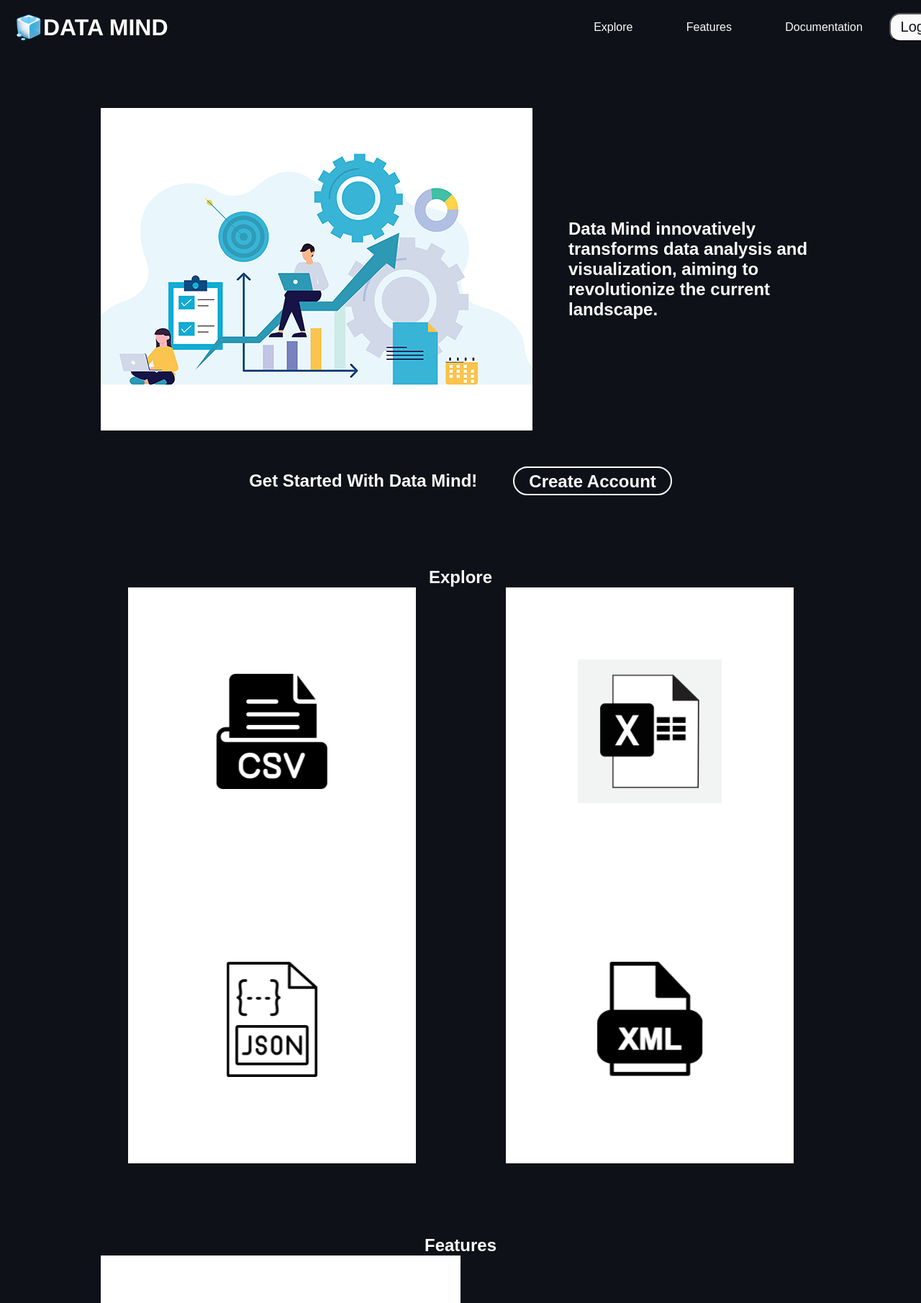
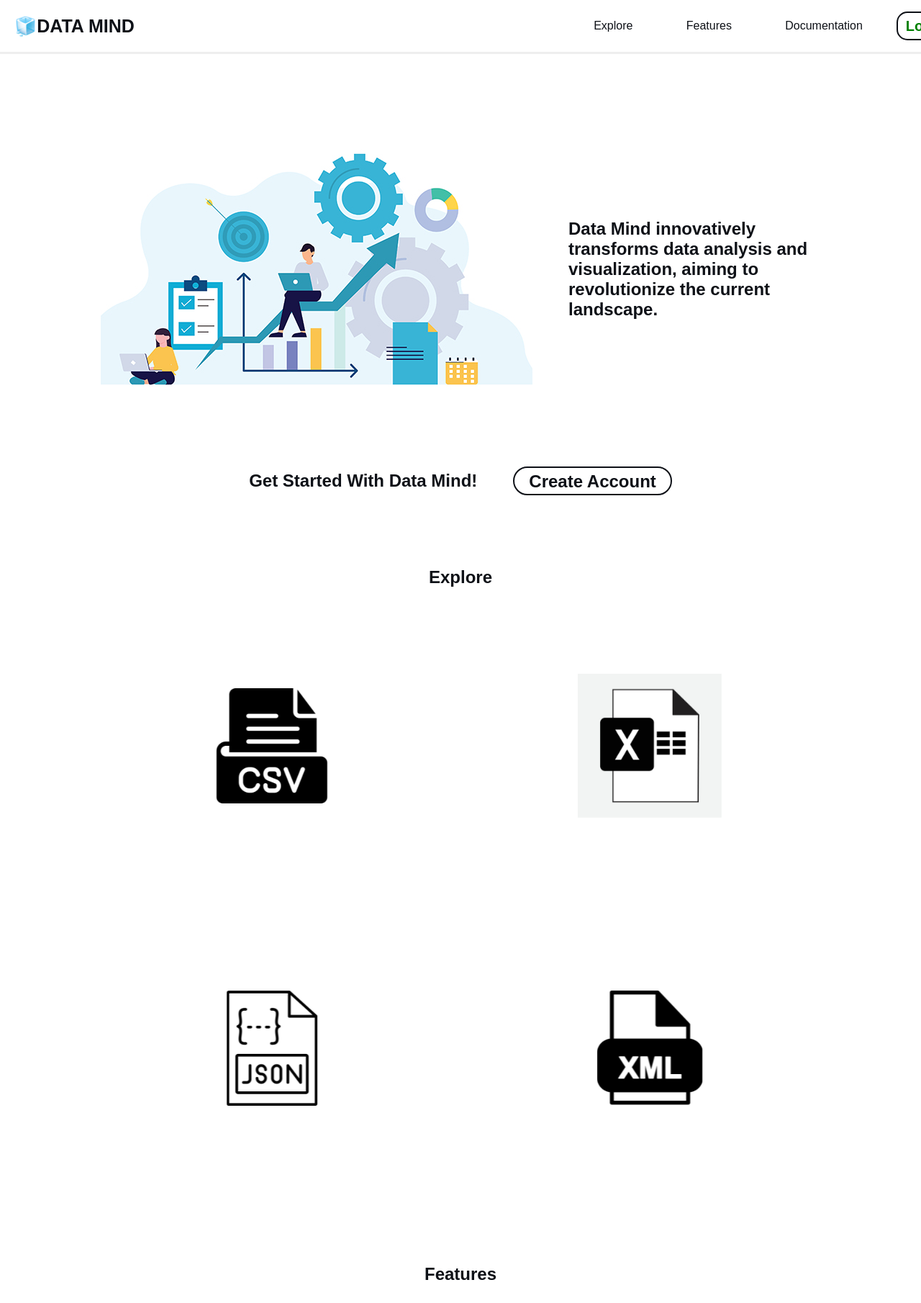
Before and after one commit to tHimanshu2003/Data-Analysis-Web-App, a Flask app: page / in a window 1280 px wide. Shown: the top 1810 px of the page at 72% size. Run offline with Flask 3, Linux system fonts and the light colour scheme.

Commit message:
Improved

```diff
--- a/frontend/static/app.css
+++ b/frontend/static/app.css
@@ -4,19 +4,22 @@
     box-sizing: border-box;
   }
   body {
-    background-color: rgb(14, 17, 23);
     font-family: "Source Sans Pro", sans-serif;
-    color: rgb(250, 250, 250);
+    background-color: #fff;
+    color: rgb(14, 17, 23);
   }
   button {
-    background-color: rgb(250, 250, 250);
+    /* background-color: rgb(250, 250, 250);
     color: rgb(14, 17, 23);
-    font-family: "Source Sans Pro", sans-serif;
-    font-weight: 400;
+    font-family: "Source Sans Pro", sans-serif; */
+    font-weight: 600;
     font-size: 20px;
     border-radius: 15px;
     height: 40px;
     width: 80px;
+    border: 2px rgb(14, 17, 23) solid;
+    background-color: #fff;
+    color: green;
   }
 
   #page-wrapper {
@@ -28,7 +31,6 @@
   }
 
   a {
-    color: rgb(250, 250, 250);
     text-decoration: none;
   }
 
@@ -46,27 +48,30 @@
     font-size: 1.5em;
     font-weight: 700;
     justify-content: right;
-    border: 2px white solid;
+    border: 2px solid;
     border-radius: 25px;
-    background: transparent;
-    cursor: pointer;
-    transition: transform 0.3s ease-in-out; /* Adding transition for smooth effect */
+    cursor: pointer; /* Adding transition for smooth effect */
+    color: rgb(14, 17, 23);
   }
 
   header {
     position: fixed;
     top: 0;
+    margin: auto;
     min-height: 75px;
     padding: 0px 20px;
     display: flex;
     max-width: 1475px;
     justify-content: space-around;
     align-items: center;
-    background-color: rgb(14, 17, 23);
+    color: rgb(14, 17, 23);
+    background-color: #fff;
+    border-bottom: 3px #eee solid;
   }
 
   .logo {
     width: 60vw;
+    font-size: 25px;
   }
   #products {
     margin-top: 100px;
@@ -111,8 +116,8 @@
   }
   #explore img {
     max-width: 400px;
-    margin: auto;
-    transition: transform 0.3s ease-in-out; /* Adding transition for smooth effect */
+    margin: auto; /* Adding transition for smooth effect */
+    margin-top: 20px;
   }
   .flex {
     display: flex;
@@ -126,29 +131,21 @@
 
   #nav-bar {
     margin: auto;
+    display: flex;
+    gap: 10px;
   }
   nav {
     font-weight: 400;
   }
 
-  @media (max-width: 650px) {
-    nav {
-      margin-top: 10px;
-      width: 100%;
-      display: flex;
-      flex-direction: column;
-      align-items: center;
-      text-align: center;
-      padding: 0 50px;
-    }
-    nav li {
-      padding-bottom: 5px;
-    }
+  #products img {
+    margin-top: 25px;
   }
 
   nav > ul {
     width: 35vw;
     display: flex;
+    margin: auto;
     flex-direction: row;
     justify-content: space-around;
   }
@@ -161,7 +158,7 @@
 
   footer {
     margin-top: 150px;
-    background-color: rgb(14, 17, 23);
+    background-color: #fff;
     padding: 20px;
   }
 
@@ -175,6 +172,10 @@
     padding: 0 10px;
   }
 
+  a:hover {
+    color: orangered;
+  }
+
   footer > span {
     margin-top: 25px;
     display: flex;
@@ -182,18 +183,33 @@
     font-size: 0.9em;
   }
   .nav-link {
-    transition: transform 0.3s ease-in-out; /* Adding transition for smooth effect */
+    color: rgb(14, 17, 23);
     display: inline-block; /* Ensures proper transformation */
   }
   #explore img:hover {
-    transform: scale(1.1); /* Scale up the image when hovered */
+ /* Scale up the image when hovered */
+ box-shadow: 0 0 20px 0 rgba(5, 20, 154, 0.8);
+
   }
 
   .btn:hover {
-    transform: scale(1.1); /* Scale up the button when hovered */
+    color: orangered; /* Scale up the button when hovered */
   }
   .nav-link:hover {
-    transform: scale(1.1); /* Scale up the link when hovered */
+    color: orangered; /* Scale up the link when hovered */
+  }
+
+  #products img:hover {
+    box-shadow: 0 0 20px 0 rgba(5, 20, 154, 0.8);
+  }
+  #documentation img:hover {
+    box-shadow: 0 0 20px 0 rgba(5, 20, 154, 0.8);
+
+  }
+
+  button:hover {
+    color: orangered;
+    border-color: orangered;
   }
   .pdt {
     display: flex;
--- a/frontend/static/typing.js
+++ b/frontend/static/typing.js
@@ -35,3 +35,11 @@
 }
 
 setFavicon('🧊');
+
+function redirectURL() {
+  window.location.href = "http://localhost:8501";
+}
+
+function redirect() {
+  window.location.href = "http://localhost:8502";
+}
--- a/frontend/templates/app.html
+++ b/frontend/templates/app.html
@@ -6,17 +6,13 @@
     <link rel="icon" type="image/png" href="favicon.ico" />
     <link rel="stylesheet" href="../static/app.css" />
     <title>Data Mind</title>
-    <script>
-      function redirectURL() {
-        window.location.href = "http://localhost:8501";
-      }
-    </script>
+    <script src="../static/typing.js"></script>
   </head>
 
   <body>
     <div id="page-wrapper">
       <header id="header">
-        <div class="logo"><h1 style="color: #fff">🧊DATA MIND</h1></div>
+        <div class="logo"><b>🧊DATA MIND</b></div>
 
         <nav id="nav-bar">
           <ul>
@@ -24,8 +20,8 @@
             <li><a class="nav-link" href="#pdt">Features</a></li>
             <li><a class="nav-link" href="#doc">Documentation</a></li>
           </ul>
+          <button onclick="redirectURL()">Login</button>
         </nav>
-        <button class="nav-link" onclick="redirectURL()">Login</button>
       </header>
 
       <div class="container">
@@ -45,7 +41,7 @@
           </div>
           <div class="dm">
             <h2>Get Started With Data Mind!</h2>
-            <a href="#" class="btn">Create Account</a>
+            <a onclick="redirect()" class="btn">Create Account</a></button>
           </div>
         </section>
         <div id="exp"></div>
@@ -68,9 +64,7 @@
             <h2><b>Features</b></h2>
           </div>
           <div class="pdt">
-            <a href="#"
-              ><img src="../static/Data Analytic.png" alt="Data Analytic logo"
-            /></a>
+            <img src="../static/Data Analytic.png" alt="Data Analytic logo" />
             <h3>
               <b>Data Analytic</b> where users can analyze data through Pivot
               Description, Cross Relation, Scaling , and ProfileReport.
@@ -81,16 +75,13 @@
               <b>Data Appearance</b> which seems to handle the visibility of
               data through Convert, Merge, and Transform operations.
             </h3>
-            <a href="#"
-              ><img
-                src="../static/Data Appearance.png"
-                alt="Data Appearance logo"
-            /></a>
+            <img
+              src="../static/Data Appearance.png"
+              alt="Data Appearance logo"
+            />
           </div>
           <div class="pdt">
-            <a href="#"
-              ><img src="../static/Data Triming.png" alt="Data Triming logo"
-            /></a>
+            <img src="../static/Data Triming.png" alt="Data Triming logo" />
             <h3>
               <b>Data Trimming</b> which is related Remove Duplicates, Remove
               Missing Value, and structuring data frames.
```
Also changed, not shown: Data-Mind/dependancies.py (+5 -2 lines), Data-Mind/main.py (+11 -14 lines), Data-Mind/signup.py (renamed from Data-Mind/test.py, +5 -5 lines), frontend/templates/feedback.html (+18 -10 lines), frontend/static/Data Mind.png (deleted), frontend/static/gif.gif (deleted), 1 other file.
